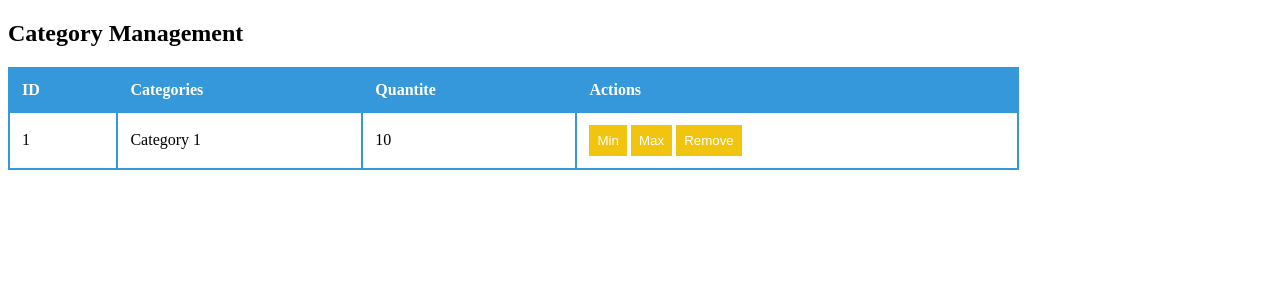
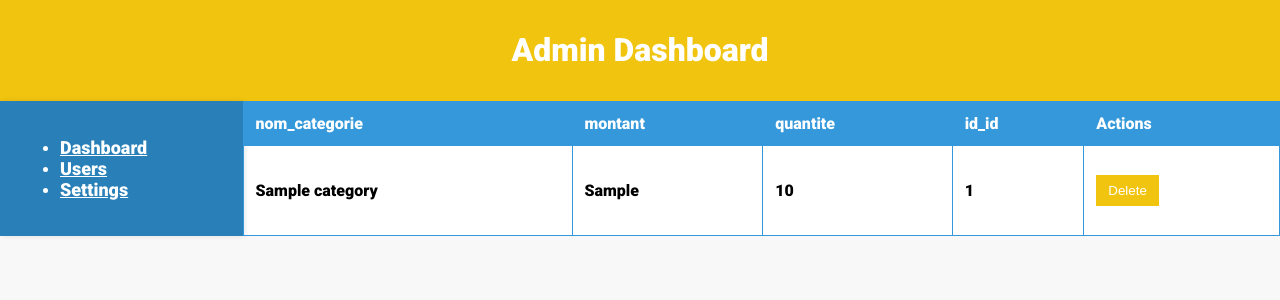
Before and after one commit to aminechaouachi1/Project-web, a PHP site: page /categories.php in a window 1280 px wide. Shown: the top 300 px of the page. Run offline with PHP 8.4, Linux system fonts and the light colour scheme; tables that the repository leaves empty or names only in its code hold one stand-in row (values such as "Sample post").

Commit message:
Update categories.php

```diff
--- a/view/categories.php
+++ b/view/categories.php
@@ -1,3 +1,36 @@
+<?php
+$host = 'localhost';
+$dbname = 'dolce';
+$username = 'root';
+$password = '';
+
+try {
+    $conn = new PDO("mysql:host=$host;dbname=$dbname", $username, $password);
+    $conn->setAttribute(PDO::ATTR_ERRMODE, PDO::ERRMODE_EXCEPTION);
+
+    $pdostat = $conn->prepare('SELECT * FROM categories');
+    $executeisok = $pdostat->execute();
+    $categories = $pdostat->fetchAll(PDO::FETCH_ASSOC);
+
+
+   // Check if the form is submitted and the parameter is set
+if ($_SERVER['REQUEST_METHOD'] === 'POST' && isset($_POST['delete_nom_categorie'])) {
+    // Supprimer la ligne de la base de données
+    $delete_nom_categorie = $_POST['delete_nom_categorie'];
+    $deleteStatement = $conn->prepare('ALTER TABLE categories DROP COLUMN ' . $delete_nom_categorie);
+    $deleteStatement->execute();
+}
+
+
+} catch (PDOException $e) {
+    echo "Connection failed: " . $e->getMessage();
+}
+?>
+
+
+
+
+
 <!DOCTYPE html>
 <html lang="en">
 <head>
@@ -5,71 +38,144 @@
     <meta name="viewport" content="width=device-width, initial-scale=1.0">
     <title>Category Management</title>
     <style>
-        /* Add your styles here */
+    @import url('https://fonts.googleapis.com/css2?family=Roboto:wght@900&display=swap');
+
+
+    body {
+        font-family: 'Roboto', sans-serif;
+        margin: 0;
+        padding: 0;
+        background-color: #f8f8f8; /* Light gray background */
+    }
+
+    header {
+        background-color: #f1c40f; /* Yellow background */
+        color: #fff;
+        padding: 10px;
+        text-align: center;
+    }
+
+    #dashboard {
+        display: flex;
+        background-color: #ffffff ; /* Dark blue background for the dashboard */
+        color: #fff; /* White text color */
+    }
+
+    nav {
+        width: 250px;
+        background-color: #2980b9; /* Dark blue background for the navigation sidebar */
+        padding: 20px;
+        box-shadow: 2px 0 5px rgba(0, 0, 0, 0.1);
+    }
+
+    #content {
+        flex: 1;
+        padding: 20px;
+        background-color:#f1c40f; /* Light blue background for the content area */
+        box-shadow: 0 0 10px rgba(0, 0, 0, 0.1);
+    }
+
     table {
         border-collapse: collapse;
-            width: 80%;
-            margin-top: 20px;
+        width: 100%;
     }
 
-        th, td {
-            border: 2px solid #3498db;
+    th  {
+        border: 1px solid #3498db;
         padding: 12px;
         text-align: left;
+        background-color: #3498db; /* Light blue background for table headers and cells */
+        color: #fff; /* White text color */
+    }
+    td {
+        border: 1px solid #3498db;
+        padding: 12px;
+        text-align: left;
+       /* Light blue background for table headers and cells */
+        color: #000000; /* White text color */
+    }
+    #searchBar {
+        margin-bottom: 20px;
+        padding: 10px;
+        width: 80%;
+        font-size: 16px;
+        border: 1px solid #3498db;
+        border-radius: 5px;
+        box-sizing: border-box;
     }
 
-        th {
-            background-color: #3498db;
-            color: #fff;
+    /* Additional Styles for Dashboard Links */
+    #dashboard a {
+        color: #fff; /* White text color for links */
+        text-decoration: underline; /* Underline for links */
+        font-size: 18px; /* Larger font size for links */
     }
-
-        button {
-            padding: 8px;
-            background-color: #f1c40f;
+    .delete-button {
+    background-color: #f1c40f; /* Yellow background for delete button */
     color: #fff;
     border: none;
+    padding: 8px 12px;
     cursor: pointer;
 }
 
-        button:hover {
-            background-color: #e67e22;
+.delete-button:hover {
+    background-color: #e74c3c; /* Darker red background on hover */
 }
 </style>
 </head>
+
 <body>
-    <h2>Category Management</h2>
+<header>
+        <h1>Admin Dashboard</h1>
+    </header>
+
+    <div id="dashboard">
+        <nav>
+            <!-- Navigation links for different sections of the dashboard -->
+            <ul>
+                <li><a href="don.php">Dashboard</a></li>
+                <li><a href="#">Users</a></li>
+                <li><a href="#">Settings</a></li>
+            </ul>
+        </nav>
+
+
 
     <table>
         <thead>
             <tr>
-                <th>ID</th>
-                <th>Categories</th>
-                <th>Quantite</th>
+                <th>nom_categorie</th>
+                <th>montant</th>
+                <th>quantite</th>
+                <th>id_id</th>
                 <th>Actions</th>
             </tr>
+
         </thead>
         <tbody>
-            <!-- Sample row, replace with PHP loop generating rows -->
+        <?php
+        foreach ($categories as $category) : ?>
                     <tr>
-                <td>1</td>
-                <td>Category 1</td>
-                <td>10</td>
+
+                        <td contenteditable="true"><?php echo $category['nom_categorie']; ?></td>
+                        <td contenteditable="true"><?php echo $category['montant']; ?></td>
+                        <td contenteditable="true"><?php echo $category['quantite']; ?></td>
+                        <td contenteditable="true"><?php echo $category['id_id']; ?></td>
                         <td>
-                    <button onclick='updateQuantity(1, "min")'>Min</button>
-                    <button onclick='updateQuantity(1, "max")'>Max</button>
-                    <button onclick='removeCategory(1)'>Remove</button>
+                            <form method="post" onsubmit="return confirm('Are you sure you want to delete?');">
+                            <input type="hidden" name="delete_nom_categorie" value="<?php echo $category['nom_categorie']; ?>">
+                            <button type="submit" class="delete-button">Delete</button>
+                            </form>
                         </td>
                     </tr>
+                <?php endforeach;
+                ?>
+            <!-- Sample row, replace with PHP loop generating rows -->
             <!-- Repeat the above row structure for each category -->
         </tbody>
     </table>
 
     <script>
-        function updateQuantity(categoryId, action) {
-            // Implement your logic to update quantity (min or max) using AJAX or form submission
-            alert(`Update quantity for category ID ${categoryId} - ${action}`);
-        }
-
         function removeCategory(categoryId) {
             // Implement your logic to remove the category using AJAX or form submission
             alert(`Remove category ID ${categoryId}`);
```
Lines whose indentation alone changed are shown as unchanged.
